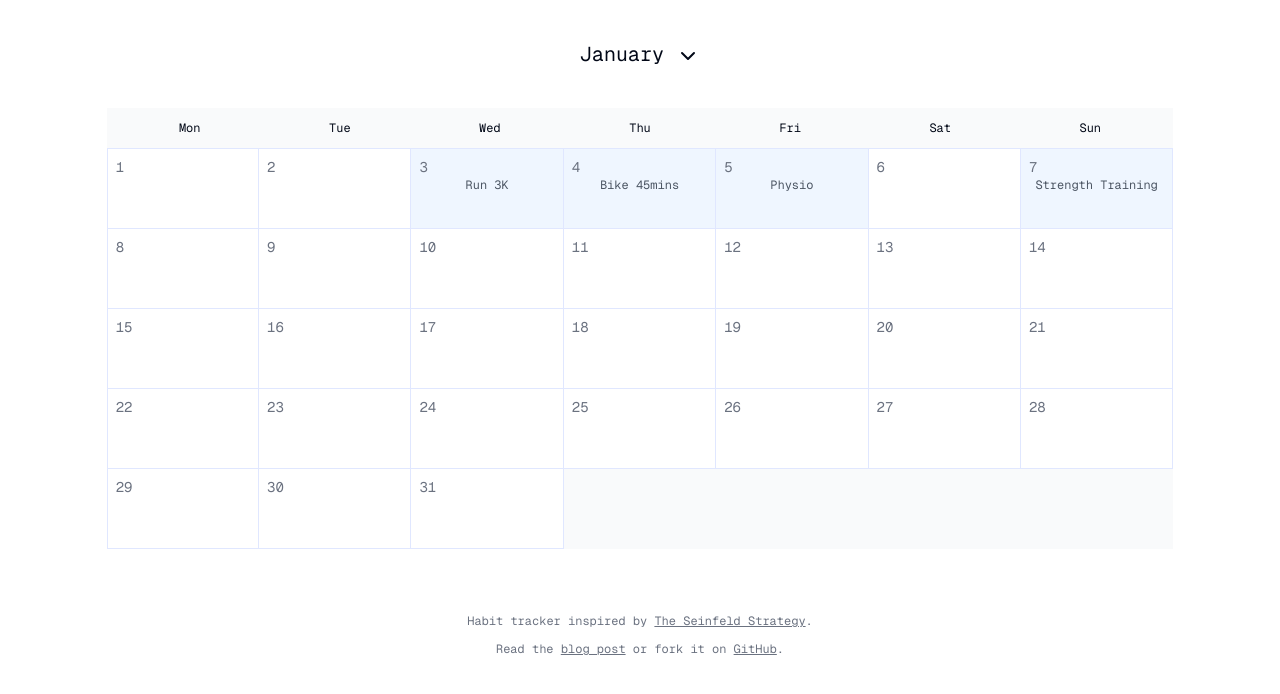
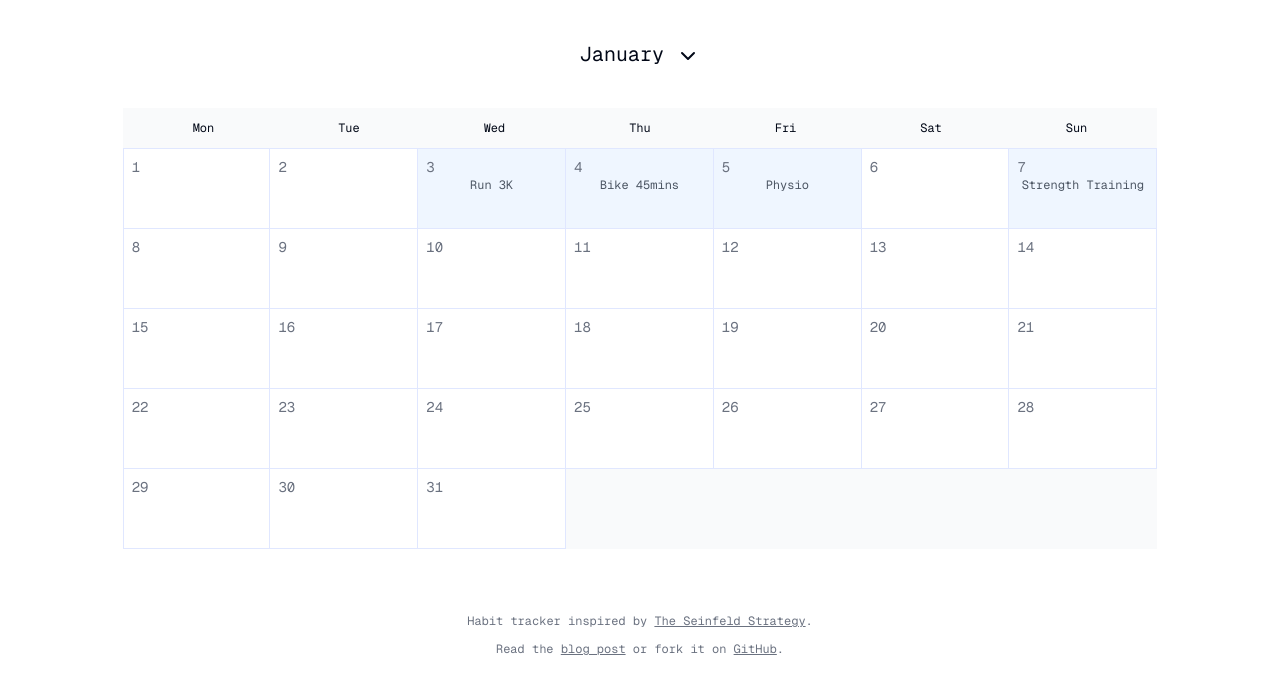
Before and after one commit to scottgallant/seinfeld-calendar, a Next.js app: page / in a window 1280 px wide. Shown: the top 694 px of the page. Built offline with nearby package versions, Linux system fonts and the light colour scheme.

Commit message:
added margin

```diff
--- a/src/components/Calendar.js
+++ b/src/components/Calendar.js
@@ -60,7 +60,7 @@ const Calendar = ({ specialDates }) => {
     return (
         <div className="lg:w-10/12 mx-auto bg-transparent">
             <MonthPicker selectedMonth={selectedMonth} onMonthChange={setSelectedMonth} monthNames={monthNames} month={month} />
-            <div className="mb-16 bg-gray-50">
+            <div className="mb-16 bg-gray-50 mx-4">
                 <div className="flex bg-gray-50 p-2 border-indigo-100 border-b">
                     {daysOfWeek.map(day => (
                         <div className="w-1/7 text-center text-xs py-1" key={day}>
```
